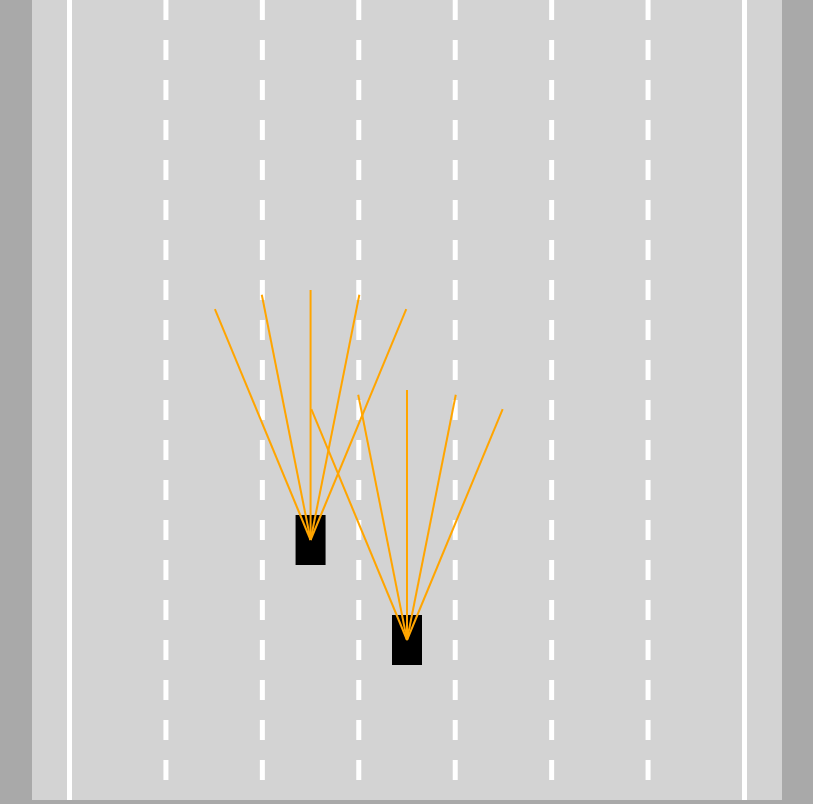
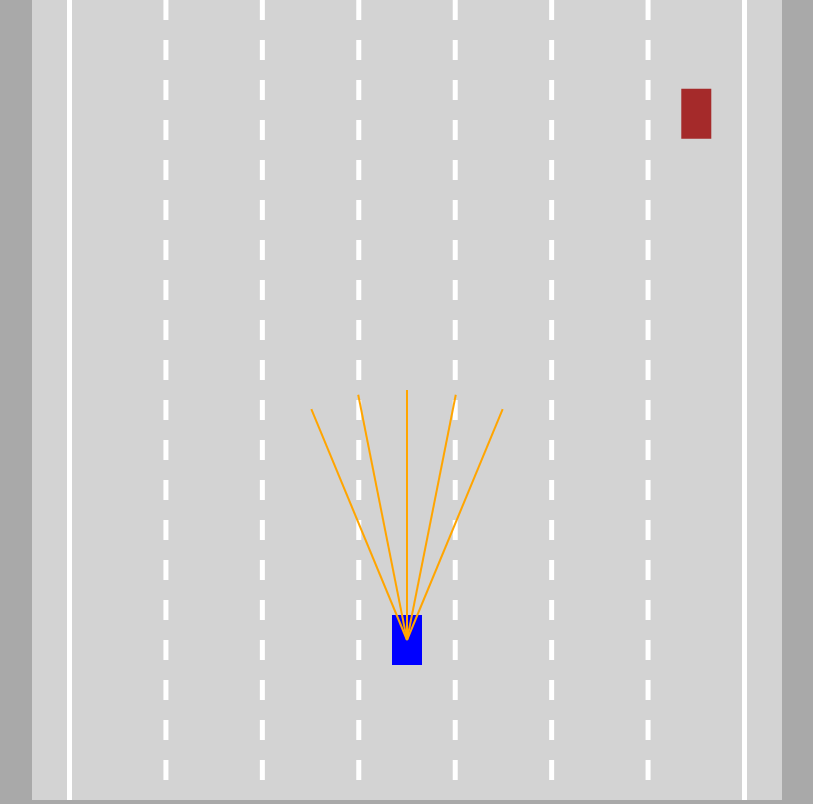
Before and after one commit to LMN1590/Self-Driving-Car, a plain HTML site: page index.html in a window 1280 px wide. Shown: the whole page, without its empty margins (233-1046 px from the left). Drawn offline with Linux system fonts and the light colour scheme.

Commit message:
added traffic and collision with traffic and sensor

```diff
--- a/car.js
+++ b/car.js
@@ -1,18 +1,20 @@
 class Car{
-    constructor(x,y,width,height){
+    constructor(x,y,width,height,controlType,maxSpeed){
         this.x=x;
         this.y=y;
         this.width=width;
         this.height=height;
         this.speed=0;
         this.accel=0.2;
-        this.maxSpeed=10;
+        this.maxSpeed=maxSpeed;
         this.friction=0.1;
         this.angle=0;
         this.damaged=false;
+        this.type=controlType;
+        this.polygon=this.#createPolygon();
 
-        this.controls= new Controls();
-        this.sensors=new Sensor(this);
+        this.controls = new Controls(controlType);
+        if(this.type=="KEY") this.sensors=new Sensor(this);
     }
     #move(){
         if(this.controls.forward){
@@ -38,21 +40,30 @@ class Car{
         if(this.speed>0)this.speed-=this.friction;
         if(this.speed<0)this.speed+=this.friction;
 
+        if(this.speed>this.maxSpeed) this.speed=this.maxSpeed;
+        if(this.speed<-this.maxSpeed) this.speed=-this.maxSpeed;
+
         this.x+=Math.sin(this.angle)*this.speed;
         this.y+=Math.cos(this.angle)*this.speed;
     }
-    update(roadBorder){
+    update(roadBorder,traffic){
         if(!this.damaged){
             this.#move();
             this.polygon=this.#createPolygon();
-            this.damaged=this.#accessDamage(roadBorder);
+            this.damaged=this.#accessDamage(roadBorder,traffic);
         }
 
-        this.sensors.update(roadBorder);
+        if(this.type=="KEY") this.sensors.update(roadBorder,traffic);
     }
-    #accessDamage(roadBorder){
+    #accessDamage(roadBorder,traffic){
         for(let i=0;i<roadBorder.length;i++){
             if(polyIntersect(this.polygon,roadBorder[i])){
+                return true;
+            }
+        }
+        for(let i=0;i<traffic.length;i++){
+            if(polyIntersect(this.polygon,traffic[i].polygon)){
+                traffic[i].damaged=true;
                 return true;
             }
         }
@@ -80,9 +91,12 @@ class Car{
         });
         return points;
     }
-    draw(ctx){
+    draw(ctx,defaultCol){
         if(this.damaged){
             ctx.fillStyle="red";
+        }
+        else{
+            ctx.fillStyle=defaultCol;
         }
         ctx.beginPath();
         ctx.moveTo(this.polygon[0].x,this.polygon[0].y);
@@ -90,6 +104,6 @@ class Car{
             ctx.lineTo(this.polygon[i].x,this.polygon[i].y);
         }
         ctx.fill();
-        this.sensors.draw(ctx);
+        if(this.type=="KEY") this.sensors.draw(ctx);
     }
 }
--- a/control.js
+++ b/control.js
@@ -1,10 +1,13 @@
 class Controls{
-    constructor(){
+    constructor(controlType){
         this.forward=false;
         this.left=false;
         this.right=false;
         this.reverse=false;
-        this.#addKeyboardListenners();
+        if(controlType=="KEY") this.#addKeyboardListenners();
+        else{
+            this.forward=true;
+        }
     }
     #addKeyboardListenners(){
         document.onkeydown=(event)=>{
--- a/index.html
+++ b/index.html
@@ -1,7 +1,7 @@
 <!DOCTYPE html>
 <html>
     <head>
-        <title>Self Driving Car - temp</title>
+        <title>Self Driving Car</title>
         <link rel="stylesheet" href="style.css">
     </head>
     <body>
--- a/main.js
+++ b/main.js
@@ -5,26 +5,27 @@ canvas.width=750;
 const ctx=canvas.getContext("2d");
 const road=new Road(canvas.width/2,canvas.width*0.9,laneCount);
 
-const traffic=[
-    new Car(road.getMiddleLane(2),-100,30,50)
-]
-const car=new Car(road.getMiddleLane(Math.floor(laneCount/2)),0,30,50)
+const traffic=[]
+for(let i=0;i<laneCount;i++){
+    traffic.push(new Car(road.getMiddleLane(i),Math.random()*200-400,30,50,"DUMMY",Math.random()*5))
+}
+const car=new Car(road.getMiddleLane(Math.floor(laneCount/2)),0,30,50,"KEY",10)
 animate()
 
 function animate(){
     for(let i=0;i<traffic.length;i++){
-        traffic[i].update(road.border);
+        traffic[i].update(road.border,[]);
     }
-    car.update(road.border);
+    car.update(road.border,traffic);
     canvas.height=window.innerHeight
     ctx.save();
     ctx.translate(0,-car.y+canvas.height*0.8);
 
     road.draw(ctx);
     for(let i=0;i<traffic.length;i++){
-        traffic[i].draw(ctx);
+        traffic[i].draw(ctx,"brown");
     }
-    car.draw(ctx);
+    car.draw(ctx,"blue");
 
     ctx.restore();
 
--- a/sensor.js
+++ b/sensor.js
@@ -7,15 +7,15 @@ class Sensor{
         this.rays=[];
         this.readings=[];
     }
-    update(roadBorder){
+    update(roadBorder,traffic){
         this.#castRays();
         this.readings=[];
         for(let i=0;i<this.rayCount;i++){
             //The closest intersection or null if no intersection
-            this.readings.push(this.#getReading(this.rays[i],roadBorder));
+            this.readings.push(this.#getReading(this.rays[i],roadBorder,traffic));
         }
     }
-    #getReading(ray,roadBorder){
+    #getReading(ray,roadBorder,traffic){
         let touches=[];
         for(let i=0;i<roadBorder.length;i++){
             const touch=getIntersection(
@@ -27,6 +27,20 @@ class Sensor{
             //Return {x,y,offset} or null if no intersection
             if(touch){
                 touches.push(touch);
+            }
+        }
+        for(let i=0;i<traffic.length;i++){
+            const poly=traffic[i].polygon;
+            for(let j=0;j<poly.length;j++){
+                const touch=getIntersection(
+                    ray[0],
+                    ray[1],
+                    poly[j],
+                    poly[(j+1)%poly.length]
+                );
+                if(touch){
+                    touches.push(touch);
+                }
             }
         }
         if(touches.length==0){
@@ -66,7 +80,7 @@ class Sensor{
 
             ctx.beginPath();
             ctx.lineWidth=2;
-            ctx.strokeStyle="black";
+            ctx.strokeStyle="grey";
             ctx.moveTo(this.rays[i][1].x,this.rays[i][1].y);
             ctx.lineTo(end.x,end.y);
             ctx.stroke();
```
